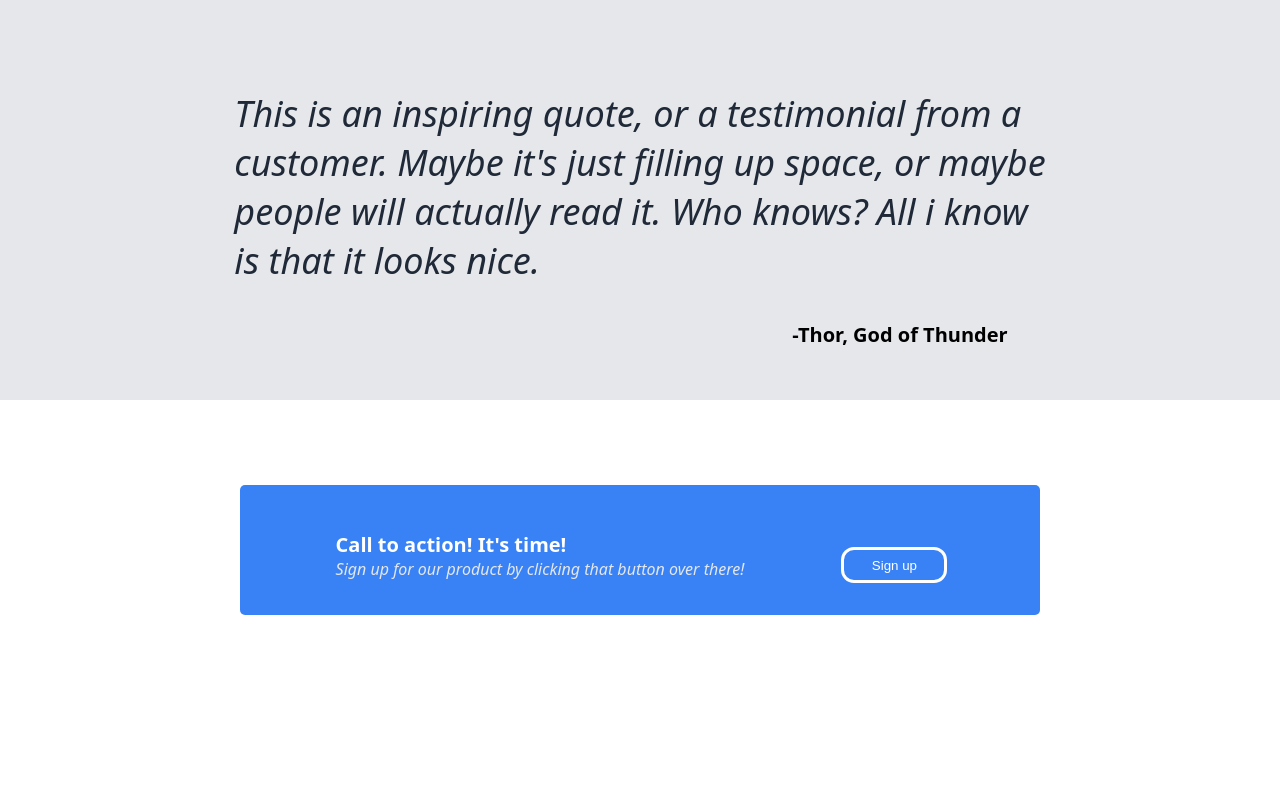
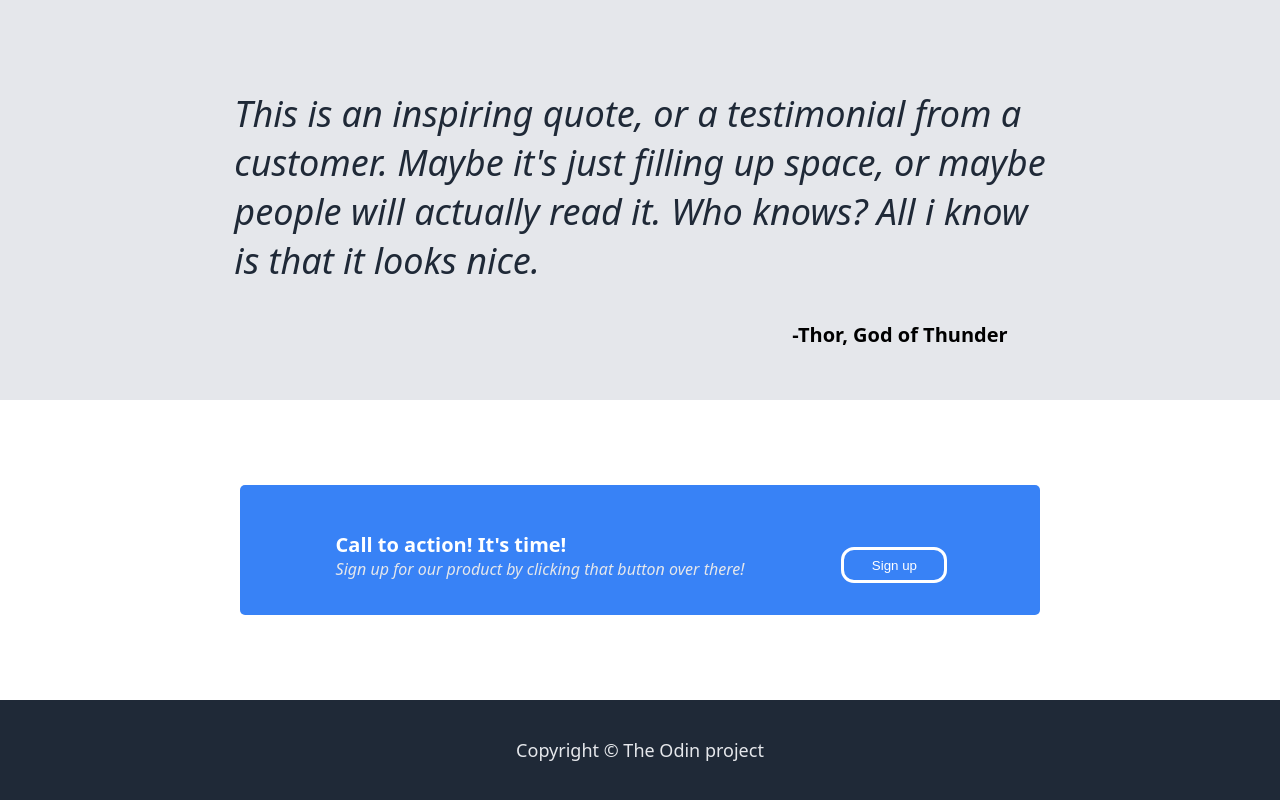
Before and after one commit to fidel208/trial, a plain HTML site: page index.html in a window 1280 px wide. Shown: the part 886-1686 px from the top of the page. Before the commit the page ends 1586 px from the top, so only its background shows below. Drawn offline with Linux system fonts and the light colour scheme.

Commit message:
finished the project

```diff
--- a/index.html
+++ b/index.html
@@ -94,4 +94,7 @@
       </div>
     </div>
   </body>
+  <footer>
+    <p>Copyright &copy; The Odin project</p>
+  </footer>
 </html>
--- a/style.css
+++ b/style.css
@@ -188,3 +188,14 @@ body {
     color: #e5e7eb;
     font-style: italic;
 }
+footer {
+    height: 100px;
+    background-color: #1f2937;
+    display: flex;
+    justify-content: center;
+    align-items: center;
+}
+footer > p {
+    color: #e5e7eb;
+    font-size: 18px;
+}
```
